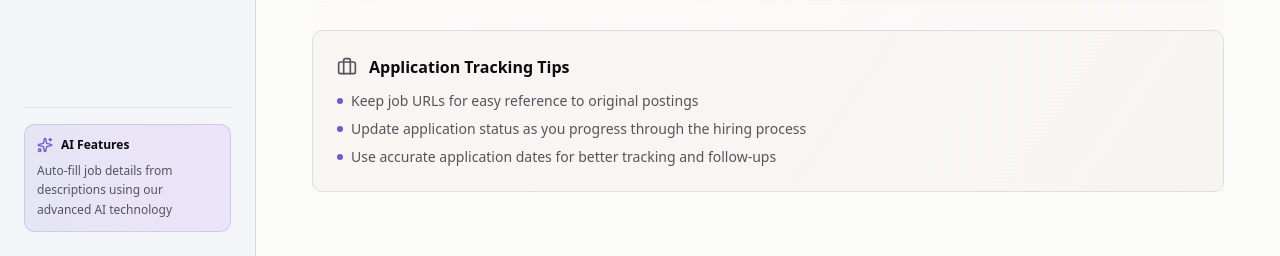
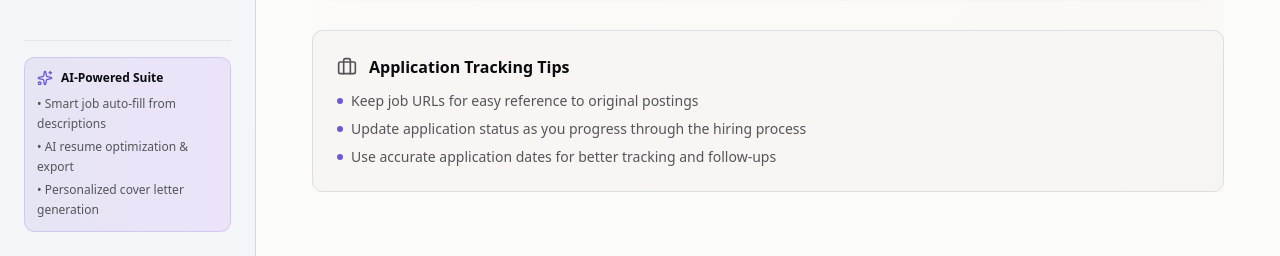
Before and after one commit to VidyasagarAkhumukhi/JobTracker, a Next.js app: page /add-job in a window 1280 px wide. Shown: the part 1262-1518 px from the top of the page. Built offline with nearby package versions, Linux system fonts and the light colour scheme; no server answers.

Commit message:
Update AI features section in Sidebar
Revised the Sidebar to rename 'AI Features' to 'AI-Powered Suite' and expanded the feature list to highlight smart job auto-fill, AI resume optimization, and personalized cover letter generation.

```diff
--- a/components/Sidebar.tsx
+++ b/components/Sidebar.tsx
@@ -133,13 +133,20 @@ const Sidebar = () => {
           <div className="flex items-center gap-2 mb-2">
             <Sparkles className="h-4 w-4 text-primary" />
             <span className="text-xs font-semibold text-sidebar-foreground">
-              AI Features
+              AI-Powered Suite
             </span>
           </div>
-          <p className="text-xs text-muted-foreground leading-relaxed">
-            Auto-fill job details from descriptions using our advanced AI
-            technology
-          </p>
+          <div className="space-y-1">
+            <p className="text-xs text-muted-foreground leading-relaxed">
+              • Smart job auto-fill from descriptions
+            </p>
+            <p className="text-xs text-muted-foreground leading-relaxed">
+              • AI resume optimization & export
+            </p>
+            <p className="text-xs text-muted-foreground leading-relaxed">
+              • Personalized cover letter generation
+            </p>
+          </div>
         </div>
       </div>
     </aside>
```
